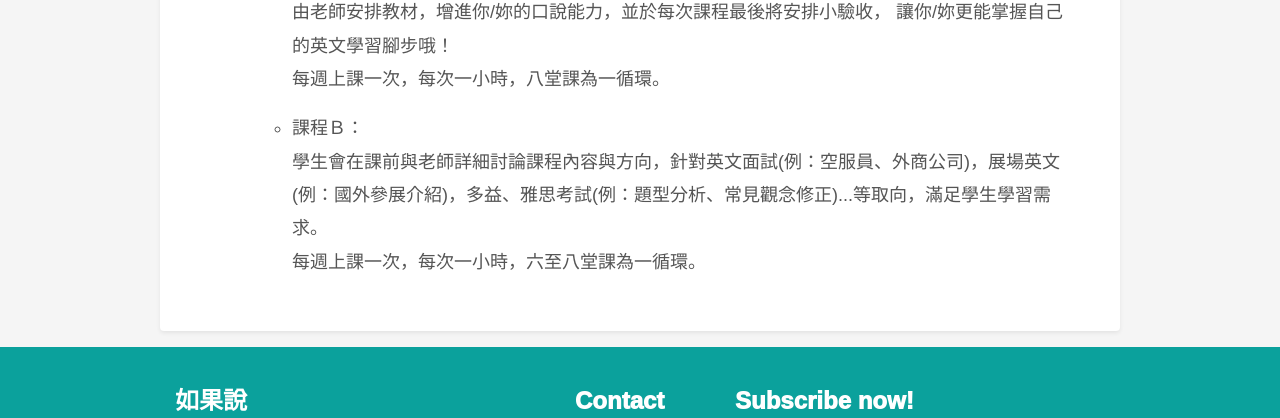
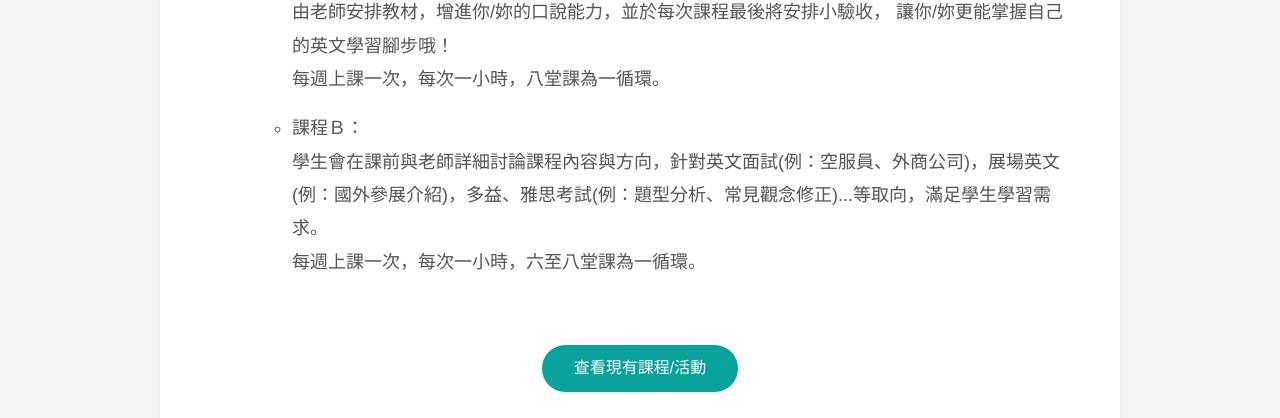
Before and after one commit to NathalieLu/ifenglishstudio, a plain HTML site: page courses.html in a window 1280 px wide. Shown: the part 1508-1926 px from the top of the page. Drawn offline with nearby package versions, Linux system fonts and the light colour scheme.

Commit message:
Add files via upload

```diff
--- a/courses.html
+++ b/courses.html
@@ -174,6 +174,7 @@
 									</li>
 				        </ul>
 				      </ol>
+					  <p align="center"><br><a class="btn btn-lg-ifenglish" href="https://ifenglishstudio.com/courselists.html" role="button">查看現有課程/活動</a><br></p>
 				  	</div><!-- /course-post -->
 
 					  <div class="tab-pane fade course-post card-body" id="childcourse" role="tabpanel" aria-labelledby="childcourse">
@@ -187,6 +188,7 @@
 			        </p>
 			        <img src="img/course/Picturebook.jpg" width=100% alt="">
 							<figcaption class="figure-caption text-right">嘉義親子繪本講座合照 (2019)</figcaption>
+				    <p align="center"><br><a class="btn btn-lg-ifenglish" href="https://ifenglishstudio.com/courselists.html" role="button">查看現有課程/活動</a><br></p>
 			      </div><!-- /course-post -->
 
 				  	<div class="tab-pane fade course-post card-body" id="IF-TALK" role="tabpanel" aria-labelledby="IF-TALK">
@@ -305,6 +307,7 @@
 					          </div>
 					        </div><!-- Talk8 --><!-- column system -->
 					      </div><!-- row -->
+							<p align="center"><br><a class="btn btn-lg-ifenglish" href="https://ifenglishstudio.com/courselists.html" role="button">查看現有課程/活動</a><br></p>
 					    </div><!-- container -->
 
 <!-- Card triggerred dialog -->
@@ -561,6 +564,7 @@
 								IF EXPERIENCE，透過討論與職人體驗，不僅帶領大家輕鬆學英文，也同時拓展彼此生活版圖。
 							</p>
 								<iframe class="embed-responsive embed-responsive-item" src="https://www.facebook.com/plugins/post.php?href=https%3A%2F%2Fwww.facebook.com%2Fifenglishstudio%2Fposts%2F845220232665273&show_text=true&width=552&appId=681548729250558&height=655" height="655" style="border:none;overflow:hidden" scrolling="no" frameborder="0" allowTransparency="true" allow="encrypted-media"></iframe>
+						<p align="center"><br><a class="btn btn-lg-ifenglish" href="https://ifenglishstudio.com/courselists.html" role="button">查看現有課程/活動</a><br></p>
 				  	</div><!-- /course-post -->
 					</div>
 <!-- tab panes -->
```
